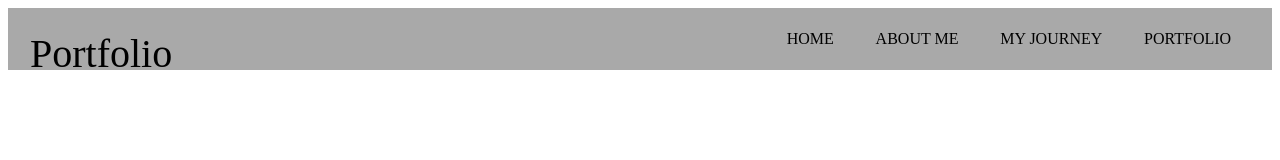
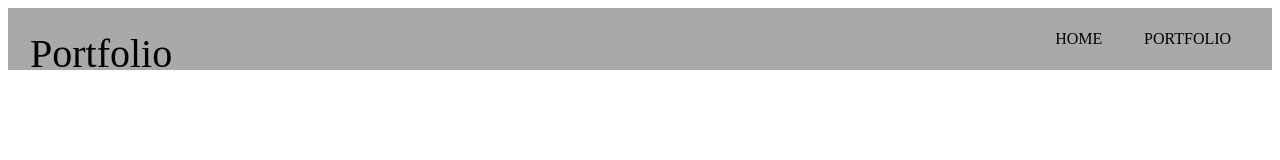
Before and after one commit to 3474575847/aboutme, a plain HTML site: page portfolio.html in a window 1280 px wide. Drawn offline with Linux system fonts and the light colour scheme.

Commit message:
removed the 2 links

```diff
--- a/portfolio.html
+++ b/portfolio.html
@@ -11,8 +11,7 @@
         <section class="nav">
 <p>Portfolio</p>
                     <a href="index.html">HOME</a>
-                    <a href="aboutme.html">ABOUT ME</a>
-                    <a href="myjourney.html">MY JOURNEY</a>
+
                     <a href="portfolio.html">PORTFOLIO</a>
 
         </section>
```
